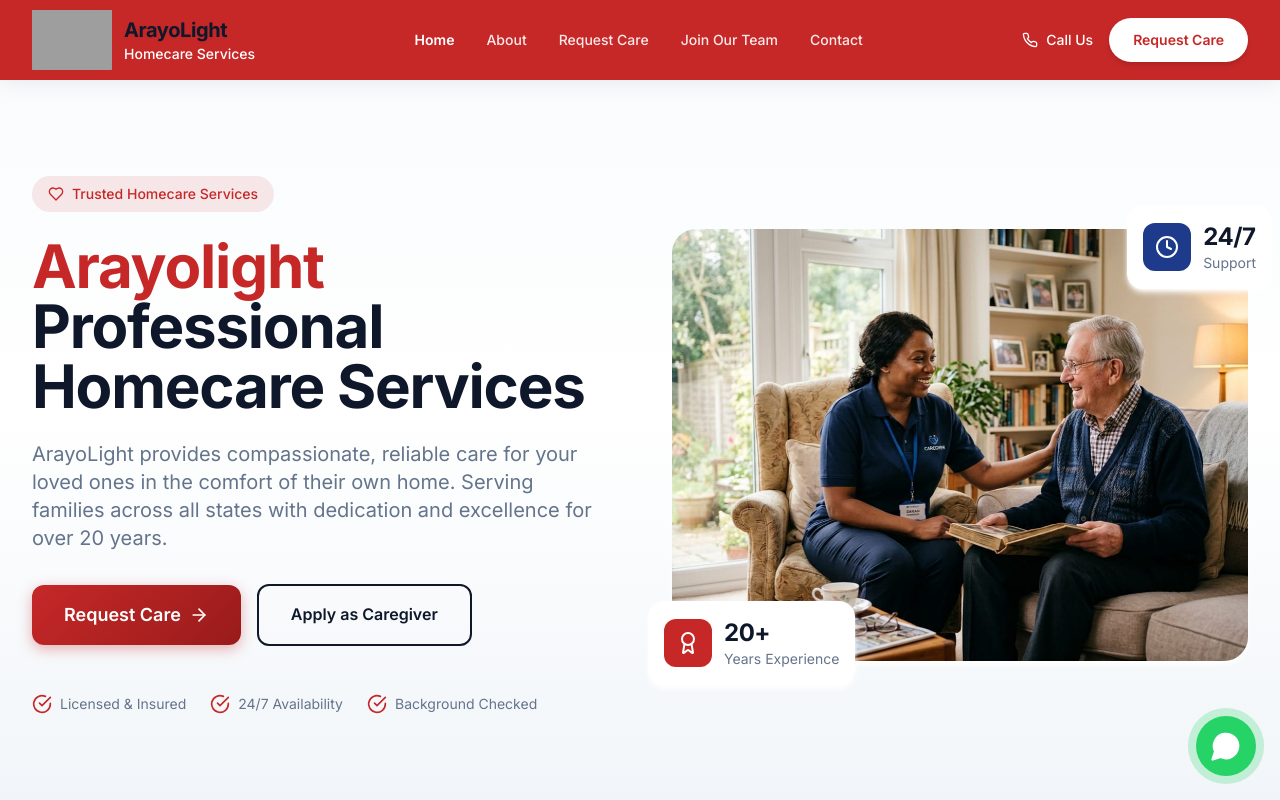
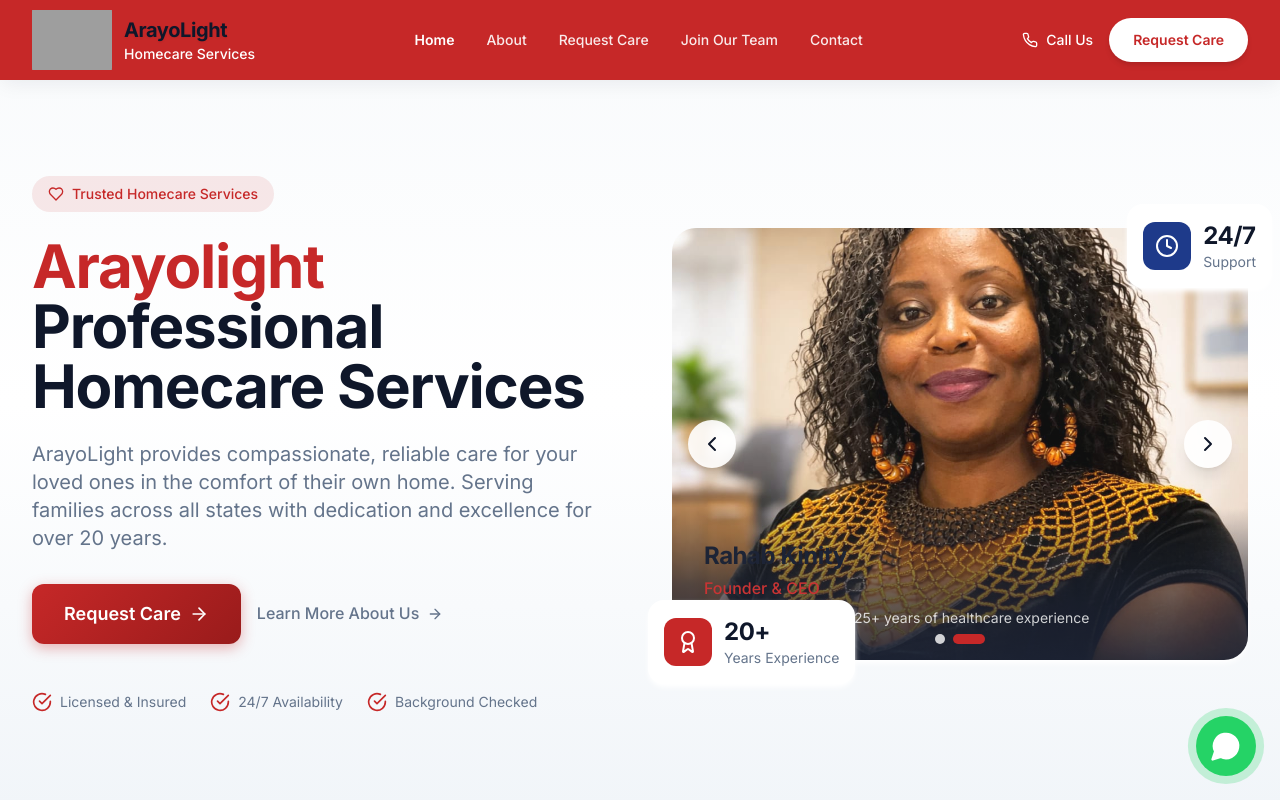
Before and after one commit to PETERMUTWIRI/arayo-light, a Next.js app: page / in a window 1280 px wide. Shown: the top 800 px of the page. Built offline with nearby package versions, Linux system fonts and the light colour scheme; grey boxes are pictures that could not be loaded.

Commit message:
changed the logo and the hersection for more lively ui

```diff
--- a/app/page.tsx
+++ b/app/page.tsx
@@ -1,5 +1,8 @@
+'use client';
+
 import Link from 'next/link';
 import Image from 'next/image';
+import { useState, useEffect } from 'react';
 import {
   Heart,
   Clock,
@@ -13,7 +16,9 @@
   ArrowRight,
   CheckCircle,
   MapPin,
-  Award
+  Award,
+  ChevronLeft,
+  ChevronRight
 } from 'lucide-react';
 import CTASection from '@/components/CTASection';
 
@@ -43,6 +48,142 @@
   { icon: Users, label: 'Families Served', value: '10K+' },
   { icon: Shield, label: 'Screened Caregivers', value: '100%' },
 ];
+
+// Hero Carousel Component
+function HeroCarousel() {
+  const [currentSlide, setCurrentSlide] = useState(0);
+
+  const slides = [
+    {
+      image: '/images/hero-caregiver-senior.jpeg',
+      alt: 'ArayoLight caregiver providing compassionate care to a senior at home',
+      caption: null
+    },
+    {
+      image: '/images/team-founder.jpeg',
+      alt: 'Rahab Kinity, Founder & CEO of ArayoLight',
+      caption: {
+        name: 'Rahab Kinity',
+        title: 'Founder & CEO',
+        description: 'Registered Nurse with 25+ years of healthcare experience'
+      }
+    }
+  ];
+
+  // Auto-advance slides
+  useEffect(() => {
+    const timer = setInterval(() => {
+      setCurrentSlide((prev) => (prev + 1) % slides.length);
+    }, 6000); // Change every 6 seconds
+    return () => clearInterval(timer);
+  }, [slides.length]);
+
+  const goToSlide = (index: number) => {
+    setCurrentSlide(index);
+  };
+
+  const goToPrev = () => {
+    setCurrentSlide((prev) => (prev - 1 + slides.length) % slides.length);
+  };
+
+  const goToNext = () => {
+    setCurrentSlide((prev) => (prev + 1) % slides.length);
+  };
+
+  return (
+    <div className="relative mt-8 lg:mt-0">
+      <div className="relative">
+        {/* Main hero image carousel */}
+        <div className="relative rounded-2xl lg:rounded-3xl overflow-hidden aspect-[4/3] shadow-card">
+          {slides.map((slide, index) => (
+            <div
+              key={index}
+              className={`absolute inset-0 transition-opacity duration-700 ease-in-out ${
+                index === currentSlide ? 'opacity-100 z-10' : 'opacity-0 z-0'
+              }`}
+            >
+              <Image
+                src={slide.image}
+                alt={slide.alt}
+                fill
+                className="object-cover"
+                priority={index === 0}
+              />
+              {/* Caption overlay for founder slide */}
+              {slide.caption && (
+                <div className="absolute bottom-0 left-0 right-0 bg-gradient-to-t from-care-navy/90 via-care-navy/60 to-transparent p-6 lg:p-8">
+                  <div className="text-white">
+                    <p className="font-heading text-xl lg:text-2xl mb-1">{slide.caption.name}</p>
+                    <p className="text-care-red text-sm lg:text-base font-medium mb-2">{slide.caption.title}</p>
+                    <p className="text-white/80 text-sm hidden lg:block">{slide.caption.description}</p>
+                  </div>
+                </div>
+              )}
+            </div>
+          ))}
+
+          {/* Navigation Arrows */}
+          <button
+            onClick={goToPrev}
+            className="absolute left-3 lg:left-4 top-1/2 -translate-y-1/2 z-20 w-10 h-10 lg:w-12 lg:h-12 rounded-full bg-white/90 hover:bg-white flex items-center justify-center shadow-lg transition-all hover:scale-105"
+            aria-label="Previous slide"
+          >
+            <ChevronLeft className="w-5 h-5 lg:w-6 lg:h-6 text-care-navy" />
+          </button>
+          <button
+            onClick={goToNext}
+            className="absolute right-3 lg:right-4 top-1/2 -translate-y-1/2 z-20 w-10 h-10 lg:w-12 lg:h-12 rounded-full bg-white/90 hover:bg-white flex items-center justify-center shadow-lg transition-all hover:scale-105"
+            aria-label="Next slide"
+          >
+            <ChevronRight className="w-5 h-5 lg:w-6 lg:h-6 text-care-navy" />
+          </button>
+
+          {/* Slide Indicators */}
+          <div className="absolute bottom-4 left-1/2 -translate-x-1/2 z-20 flex items-center gap-2">
+            {slides.map((_, index) => (
+              <button
+                key={index}
+                onClick={() => goToSlide(index)}
+                className={`w-2.5 h-2.5 rounded-full transition-all ${
+                  index === currentSlide
+                    ? 'bg-care-red w-8'
+                    : 'bg-white/80 hover:bg-white'
+                }`}
+                aria-label={`Go to slide ${index + 1}`}
+              />
+            ))}
+          </div>
+        </div>
+
+        {/* Floating card - Experience */}
+        <div className="absolute -bottom-4 -left-2 lg:-bottom-6 lg:-left-6 bg-white rounded-xl lg:rounded-2xl p-3 lg:p-4 shadow-card z-30">
+          <div className="flex items-center gap-2 lg:gap-3">
+            <div className="w-8 h-8 lg:w-12 lg:h-12 rounded-lg lg:rounded-xl bg-care-red flex items-center justify-center">
+              <Award className="w-4 h-4 lg:w-6 lg:h-6 text-white" />
+            </div>
+            <div>
+              <p className="font-heading text-lg lg:text-2xl text-care-navy">20+</p>
+              <p className="text-care-gray-500 text-xs lg:text-sm">Years Experience</p>
+            </div>
+          </div>
+        </div>
+
+        {/* Floating card - Support */}
+        <div className="absolute -top-4 -right-2 lg:-top-6 lg:-right-6 bg-white rounded-xl lg:rounded-2xl p-3 lg:p-4 shadow-card z-30">
+          <div className="flex items-center gap-2 lg:gap-3">
+            <div className="w-8 h-8 lg:w-12 lg:h-12 rounded-lg lg:rounded-xl bg-care-blue flex items-center justify-center">
+              <Clock className="w-4 h-4 lg:w-6 lg:h-6 text-white" />
+            </div>
+            <div>
+              <p className="font-heading text-lg lg:text-2xl text-care-navy">24/7</p>
+              <p className="text-care-gray-500 text-xs lg:text-sm">Support</p>
+            </div>
+          </div>
+        </div>
+      </div>
+    </div>
+  );
+}
 
 export default function HomePage() {
   return (
@@ -75,10 +216,11 @@
                   <ArrowRight className="w-5 h-5 ml-2" />
                 </Link>
                 <Link
-                  href="/apply"
-                  className="btn-outline"
+                  href="/about"
+                  className="text-care-gray-500 hover:text-care-red font-medium transition-colors inline-flex items-center gap-2"
                 >
-                  Apply as Caregiver
+                  Learn More About Us
+                  <ArrowRight className="w-4 h-4" />
                 </Link>
               </div>
 
@@ -99,47 +241,8 @@
               </div>
             </div>
 
-            {/* Hero Image */}
-            <div className="relative mt-8 lg:mt-0">
-              <div className="relative">
-                {/* Main hero image - caregiver with senior */}
-                <div className="relative rounded-2xl lg:rounded-3xl overflow-hidden aspect-[4/3] shadow-card">
-                  <Image
-                    src="/images/hero-caregiver-senior.jpeg"
-                    alt="ArayoLight caregiver providing compassionate care to a senior at home"
-                    fill
-                    className="object-cover"
-                    priority
-                  />
-                </div>
-
-                {/* Floating card - Experience */}
-                <div className="absolute -bottom-4 -left-2 lg:-bottom-6 lg:-left-6 bg-white rounded-xl lg:rounded-2xl p-3 lg:p-4 shadow-card">
-                  <div className="flex items-center gap-2 lg:gap-3">
-                    <div className="w-8 h-8 lg:w-12 lg:h-12 rounded-lg lg:rounded-xl bg-care-red flex items-center justify-center">
-                      <Award className="w-4 h-4 lg:w-6 lg:h-6 text-white" />
-                    </div>
-                    <div>
-                      <p className="font-heading text-lg lg:text-2xl text-care-navy">20+</p>
-                      <p className="text-care-gray-500 text-xs lg:text-sm">Years Experience</p>
-                    </div>
-                  </div>
-                </div>
-
-                {/* Floating card - Support */}
-                <div className="absolute -top-4 -right-2 lg:-top-6 lg:-right-6 bg-white rounded-xl lg:rounded-2xl p-3 lg:p-4 shadow-card">
-                  <div className="flex items-center gap-2 lg:gap-3">
-                    <div className="w-8 h-8 lg:w-12 lg:h-12 rounded-lg lg:rounded-xl bg-care-blue flex items-center justify-center">
-                      <Clock className="w-4 h-4 lg:w-6 lg:h-6 text-white" />
-                    </div>
-                    <div>
-                      <p className="font-heading text-lg lg:text-2xl text-care-navy">24/7</p>
-                      <p className="text-care-gray-500 text-xs lg:text-sm">Support</p>
-                    </div>
-                  </div>
-                </div>
-              </div>
-            </div>
+            {/* Hero Image Carousel */}
+            <HeroCarousel />
           </div>
         </div>
       </section>
```
